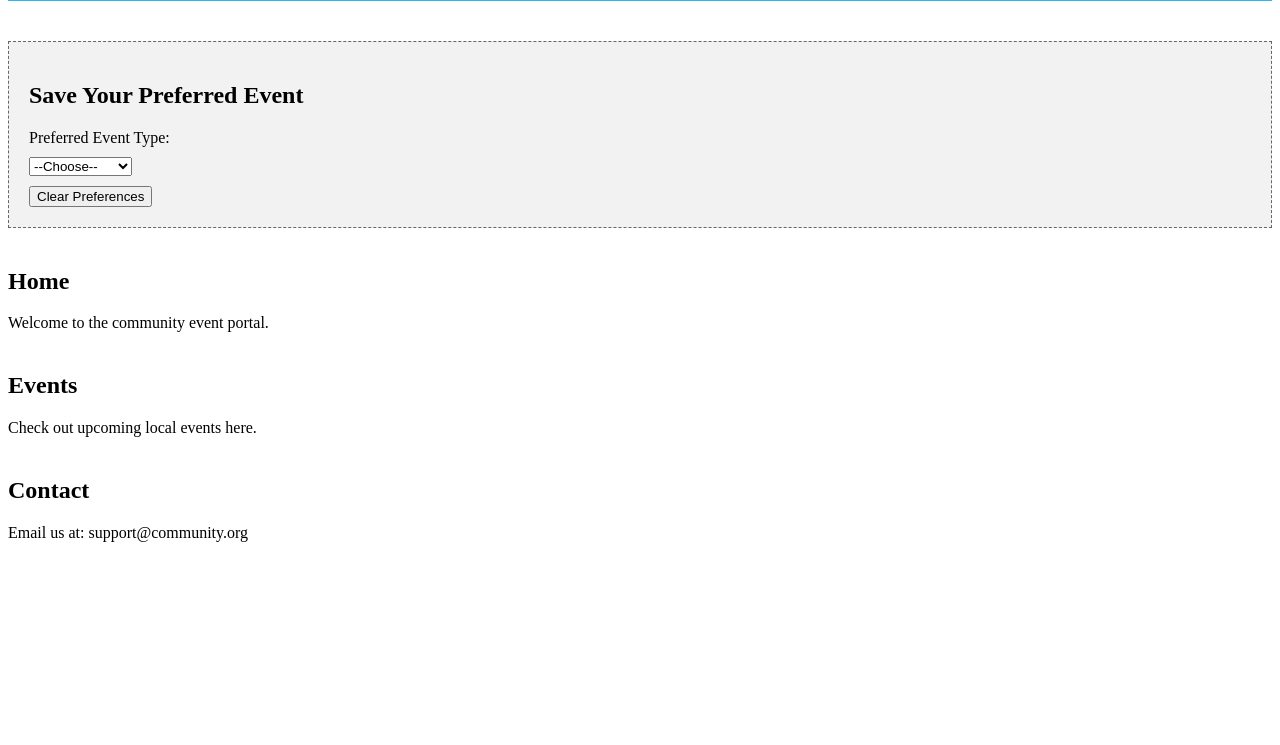
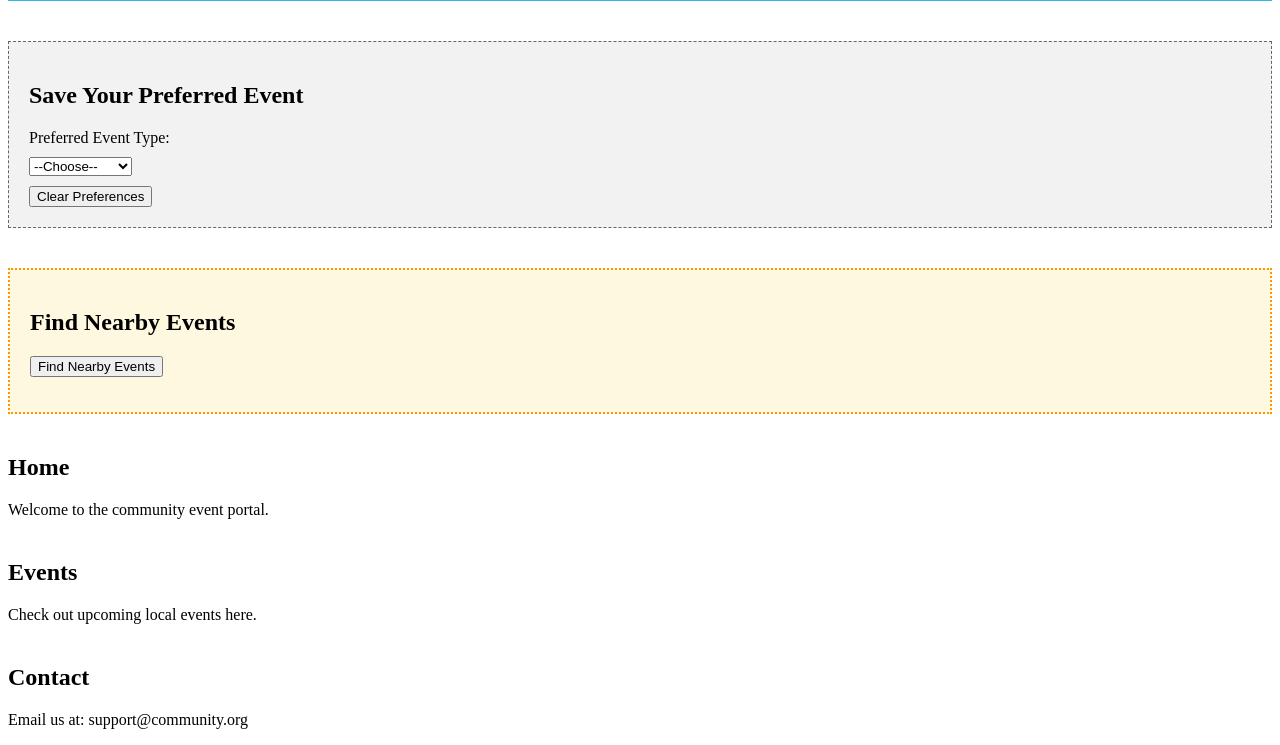
Before and after one commit to Jana57473/Local-Community-Event-Portal, a plain HTML site: page index.html in a window 1280 px wide. Shown: the part 2339-3084 px from the top of the page. Before the commit the page ends 2897 px from the top, so only its background shows below. Drawn offline with Linux system fonts and the light colour scheme.

Commit message:
Exercise 9: Added geolocation feature to find user coordinates

```diff
--- a/index.html
+++ b/index.html
@@ -139,6 +139,19 @@ form output {
     margin-top: 10px;
 }
 
+#geoSection {
+    margin-top: 40px;
+    background-color: #fff8e1;
+    padding: 20px;
+    border: 2px dotted #ff9800;
+}
+
+#locationResult {
+    margin-top: 15px;
+    font-weight: bold;
+    color: #ff5722;
+}
+
 
     </style>
 </head>
@@ -273,6 +286,13 @@ form output {
     <button onclick="clearPreferences()">Clear Preferences</button>
 </div>
 
+<!-- Geolocation Section -->
+<div id="geoSection">
+    <h2>Find Nearby Events</h2>
+    <button onclick="findLocation()">Find Nearby Events</button>
+    <div id="locationResult"></div>
+</div>
+
 
     <!-- Home Section -->
     <section id="home">
@@ -371,6 +391,47 @@ form output {
     }
 </script>
 
+<script>
+    function findLocation() {
+        const output = document.getElementById("locationResult");
+
+        if (!navigator.geolocation) {
+            output.textContent = "Geolocation is not supported by your browser.";
+            return;
+        }
+
+        output.textContent = "Locating...";
+
+        navigator.geolocation.getCurrentPosition(
+            (position) => {
+                const latitude = position.coords.latitude.toFixed(5);
+                const longitude = position.coords.longitude.toFixed(5);
+                output.textContent = `Your Coordinates: Latitude ${latitude}, Longitude ${longitude}`;
+            },
+            (error) => {
+                switch (error.code) {
+                    case error.PERMISSION_DENIED:
+                        output.textContent = "User denied the request for Geolocation.";
+                        break;
+                    case error.POSITION_UNAVAILABLE:
+                        output.textContent = "Location information is unavailable.";
+                        break;
+                    case error.TIMEOUT:
+                        output.textContent = "The request to get user location timed out.";
+                        break;
+                    default:
+                        output.textContent = "An unknown error occurred.";
+                }
+            },
+            {
+                enableHighAccuracy: true,
+                timeout: 10000,
+                maximumAge: 0
+            }
+        );
+    }
+</script>
+
 
 </body>
 </html>
```
